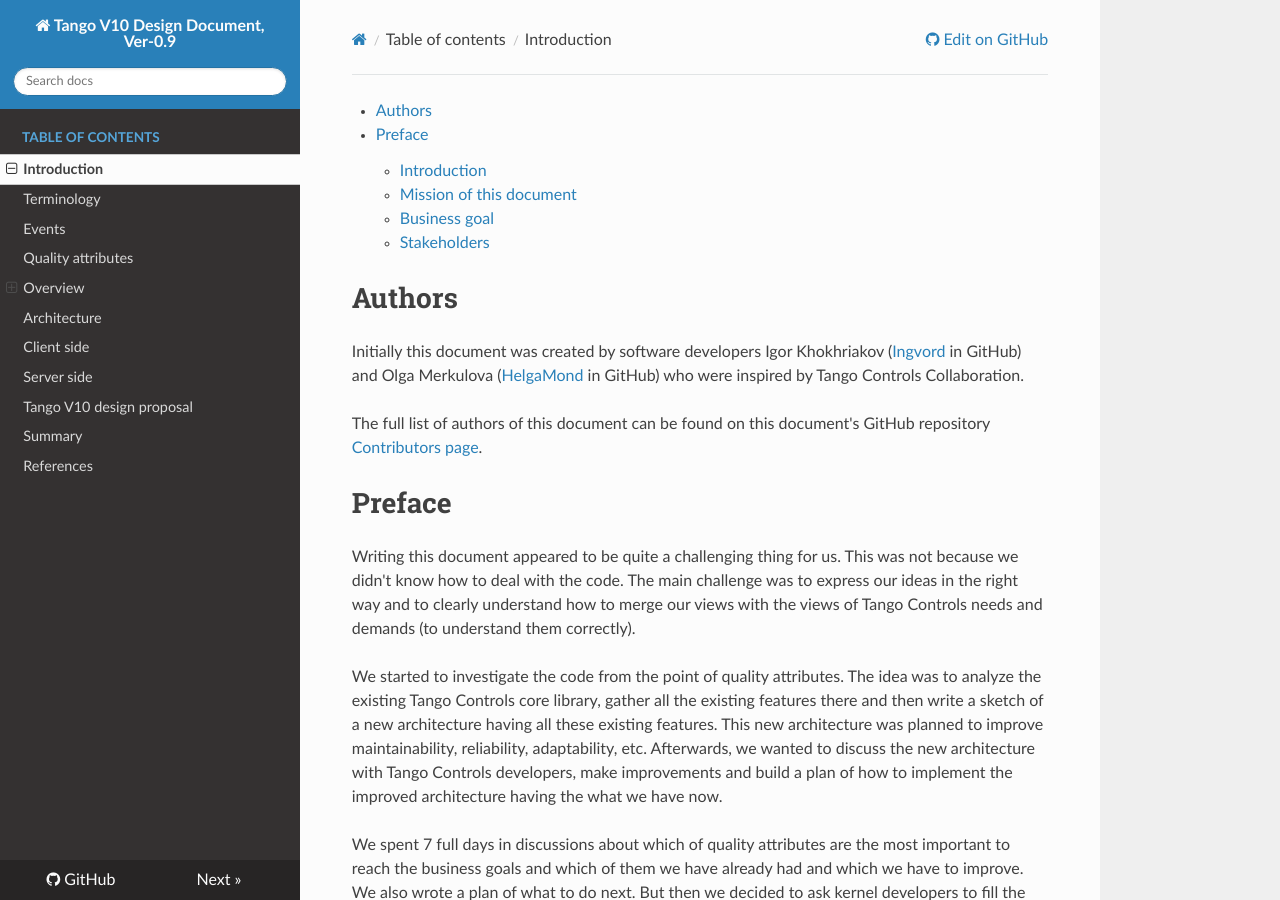
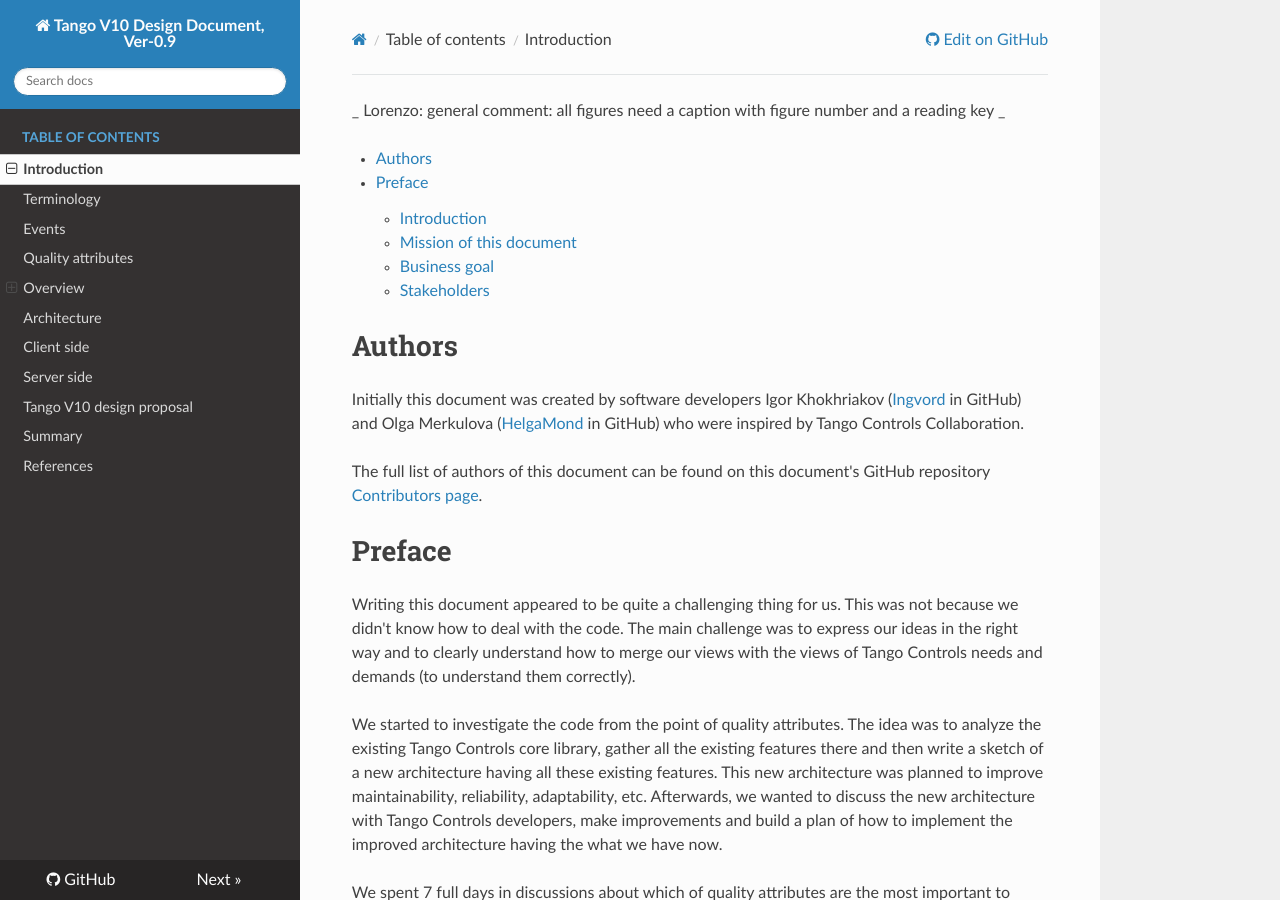
Before and after one commit to Ingvord/tango-v10-design-doc, an MkDocs documentation site: the page built from docs/index.md, in a window 1280 px wide and 900 px high. Built offline with MkDocs 1.6.1, drawn with Linux system fonts in a browser that asks for light colours; nearby versions of some CDN libraries; old or Windows-style settings are respelled for this version of MkDocs.

Commit message:
caption and key

```diff
--- a/docs/index.md
+++ b/docs/index.md
@@ -8,6 +8,7 @@ date: 2019-01-22
 version: 0.9
 ---
 
+_ Lorenzo: general comment: all figures need a caption with figure number and a reading key _
 
 [TOC]
 
```
